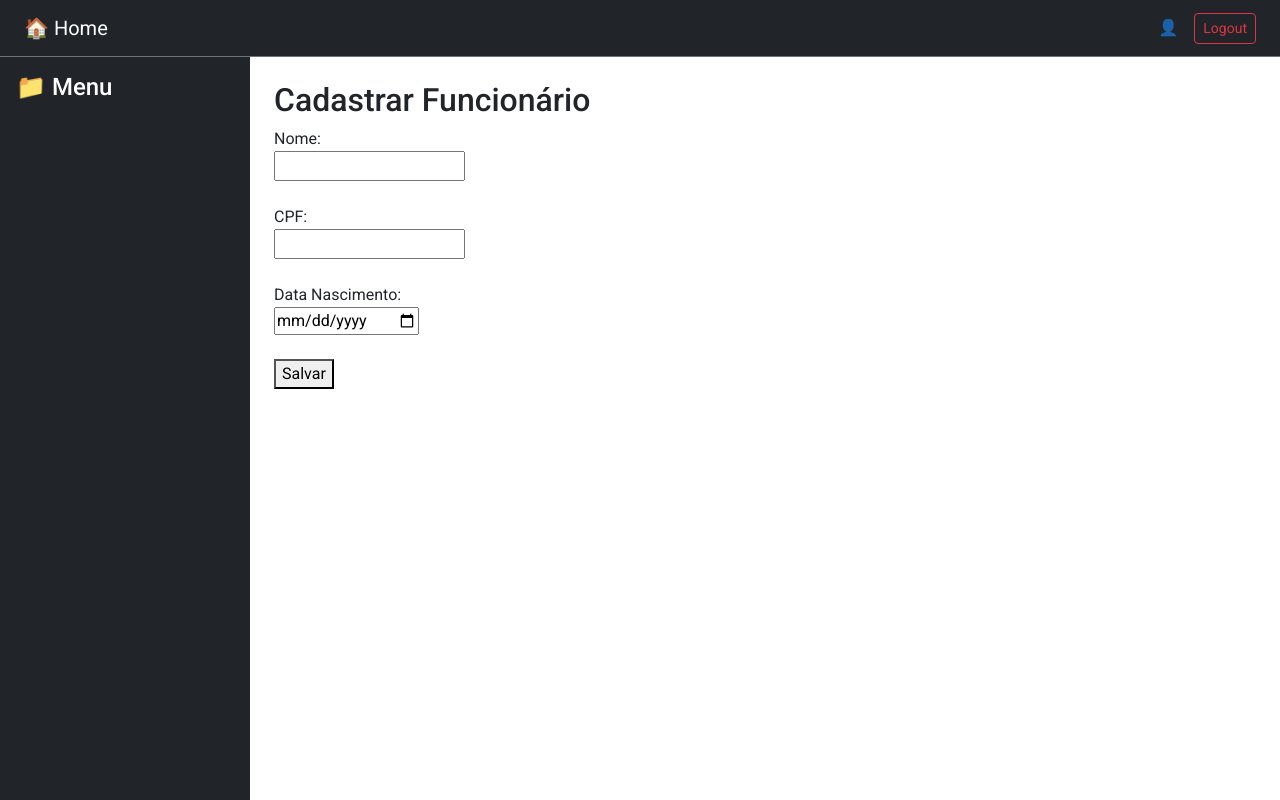
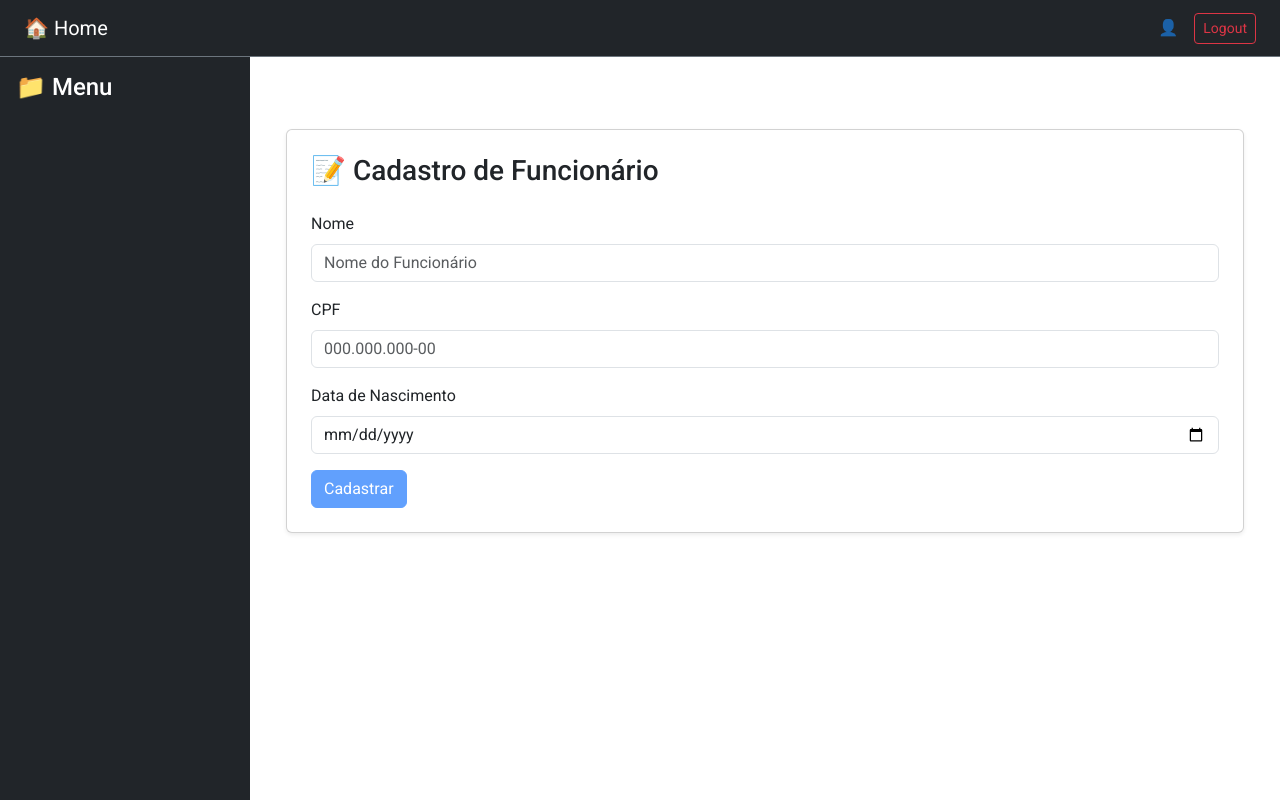
Before and after one commit to danielvieiralopes/holerite-app, an Angular app: page /funcionarios/cadastrar in a window 1280 px wide. Built offline with nearby package versions, Linux system fonts and the light colour scheme.

Commit message:
feat: implementar funcionalidades de cadastro, edição e exclusão de funcionários com feedback visual

```diff
--- a/src/app/core/services/funcionario.service.ts
+++ b/src/app/core/services/funcionario.service.ts
@@ -18,4 +18,12 @@ export class FuncionarioService {
   cadastrar(funcionario: Funcionario): Observable<Funcionario> {
     return this.http.post<Funcionario>(this.apiUrl, funcionario);
   }
+
+  atualizar(funcionario: Funcionario): Observable<Funcionario> {
+    return this.http.put<Funcionario>(`${this.apiUrl}/${funcionario.id}`, funcionario);
+  }
+
+  excluir(id: number): Observable<any> {
+    return this.http.delete(`${this.apiUrl}/${id}`);
+  }
 }
--- a/src/app/funcionarios/cadastro-funcionario/cadastro-funcionario.component.html
+++ b/src/app/funcionarios/cadastro-funcionario/cadastro-funcionario.component.html
@@ -1,16 +1,43 @@
-<h2>Cadastrar Funcionário</h2>
-<form [formGroup]="form" (ngSubmit)="onSubmit()">
-  <label>Nome:<br />
-    <input formControlName="nome" />
-  </label><br /><br />
+<div class="container mt-5">
+  <div class="card shadow-sm p-4">
+    <h3 class="mb-4">📝 Cadastro de Funcionário</h3>
 
-  <label>CPF:<br />
-    <input formControlName="cpf" />
-  </label><br /><br />
+    <form (ngSubmit)="cadastrarFuncionario(form)" #form="ngForm">
+      <div class="mb-3">
+        <label class="form-label">Nome</label>
+        <input
+          type="text"
+          class="form-control"
+          name="nome"
+          placeholder="Nome do Funcionário"
+          [(ngModel)]="funcionario.nome"
+          required
+        />
+      </div>
 
-  <label>Data Nascimento:<br />
-    <input type="date" formControlName="dataNascimento" />
-  </label><br /><br />
+      <div class="mb-3">
+        <label class="form-label">CPF</label>
+        <input class="form-control" type="text" [(ngModel)]="funcionario.cpf"
+                       (input)="formatCpf()"
+                       name="cpf" placeholder="000.000.000-00" required/>
+      </div>
+      <div class="mb-3">
+        <label class="form-label">Data de Nascimento</label>
+        <input
+          type="date"
+          class="form-control"
+          name="dataNascimento"
+          [(ngModel)]="funcionario.dataNascimento"
+          required
+        />
+      </div>
 
-  <button type="submit">Salvar</button>
-</form>
+      <button class="btn btn-primary" type="submit" [disabled]="form.invalid">Cadastrar</button>
+    </form>
+
+        <div *ngIf="showMessage" class="alert alert-success position-relative mt-3" style="padding-bottom: 4px;">
+          {{mensagem}}
+          <div class="progress-bar-fine" [style.width.%]="progress"></div>
+      </div>
+  </div>
+</div>
--- a/src/app/funcionarios/cadastro-funcionario/cadastro-funcionario.component.ts
+++ b/src/app/funcionarios/cadastro-funcionario/cadastro-funcionario.component.ts
@@ -1,16 +1,24 @@
+import { Funcionario } from './../../core/models/funcionario';
 import { Component } from '@angular/core';
-import { FormBuilder, Validators, ReactiveFormsModule } from '@angular/forms';
+import { FormBuilder, Validators, ReactiveFormsModule, FormsModule, NgForm } from '@angular/forms';
 import { FuncionarioService } from '../../core/services/funcionario.service';
 import { Router } from '@angular/router';
-import { Funcionario } from '../../core/models/funcionario';
+import { CommonModule } from '@angular/common';
+
 
 @Component({
   selector: 'app-cadastro-funcionario',
   templateUrl: './cadastro-funcionario.component.html',
-  imports: [ReactiveFormsModule]
+  imports: [FormsModule,CommonModule]
+
 })
 export class CadastroFuncionarioComponent {
   form;
+  funcionario: Funcionario = { nome: '', cpf: '', dataNascimento: '' };
+  mensagem = '';
+  showMessage = false;
+  progress = 100;
+  intervalId: any;
 
   constructor(
     private fb: FormBuilder,
@@ -22,14 +30,46 @@ export class CadastroFuncionarioComponent {
     dataNascimento: ['', Validators.required]
   })}
 
-  onSubmit() {
-    if (this.form.invalid) return;
-    this.funcionarioService.cadastrar(this.form.value as Funcionario).subscribe({
-      next: () => {
-        alert('Funcionário cadastrado com sucesso!');
-        this.router.navigate(['/funcionarios']);
-      },
-      error: () => alert('Erro ao cadastrar funcionário.')
-    });
+
+    formatCpf() {
+    this.funcionario.cpf = this.funcionario.cpf.replace(/\D/g, '')
+                .replace(/(\d{3})(\d)/, '$1.$2')
+                .replace(/(\d{3})(\d)/, '$1.$2')
+                .replace(/(\d{3})(\d{1,2})$/, '$1-$2');
   }
+
+cadastrarFuncionario(form: NgForm) {
+  this.funcionarioService.cadastrar(this.funcionario).subscribe({
+    next: () => {
+      this.mensagem = 'Funcionário cadastrado com sucesso!';
+      this.funcionario = { nome: '', cpf: '', dataNascimento: '' };
+    },
+    error: () => {
+      this.mensagem = 'Erro ao cadastrar funcionário.';
+    }
+  });
+
+    form.resetForm();
+
+     this.showMessage = true;
+    this.progress = 100;
+
+    // Anula qualquer timer anterior
+    if (this.intervalId) clearInterval(this.intervalId);
+
+    const totalDuration = 3000; // 3 segundos
+    const stepTime = 50;        // a cada 50ms atualiza barra
+    const stepCount = totalDuration / stepTime;
+    let currentStep = 0;
+
+    this.intervalId = setInterval(() => {
+      currentStep++;
+      this.progress = 100 - (currentStep / stepCount) * 100;
+
+      if (currentStep >= stepCount) {
+        clearInterval(this.intervalId);
+        this.showMessage = false;
+      }
+    }, stepTime);
 }
+}
--- a/src/app/funcionarios/lista-funcionarios/lista-funcionarios.component.html
+++ b/src/app/funcionarios/lista-funcionarios/lista-funcionarios.component.html
@@ -1,17 +1,60 @@
-<h2>Lista de Funcionários</h2>
-<table border="1" cellpadding="5">
-  <thead>
+<div class="container mt-5">
+  <div class="card shadow-sm p-4">
+    <h3 class="mb-4">📋 Lista de Funcionários</h3>
+
+    <div class="mb-3">
+      <input
+        type="text"
+        class="form-control"
+        placeholder="🔍 Pesquisar por nome"
+        [(ngModel)]="termoPesquisa"
+        (input)="filtrarFuncionarios()"
+      />
+    </div>
+
+    <table class="table table-bordered table-hover align-middle text-center">
+      <thead class="table-light">
         <tr>
           <th>Nome</th>
           <th>CPF</th>
-      <th>Data Nascimento</th>
+          <th>Data de Nascimento</th>
+          <th>Ações</th>
         </tr>
       </thead>
       <tbody>
-    <tr *ngFor="let f of funcionarios">
+          <tr *ngFor="let f of funcionariosFiltrados">
+            <ng-container *ngIf="funcionarioEditandoId === f.id; else visualizacao">
+              <td>
+                <input type="text" class="form-control" [(ngModel)]="funcionarioEditadoTemp.nome" />
+              </td>
+              <td>
+                <input type="text" class="form-control" [(ngModel)]="funcionarioEditadoTemp.cpf" />
+              </td>
+              <td>
+                <input type="date" class="form-control" [(ngModel)]="funcionarioEditadoTemp.dataNascimento" />
+              </td>
+              <td>
+                <button class="btn btn-sm btn-success me-2" (click)="salvarEdicao()">💾 Salvar</button>
+                <button class="btn btn-sm btn-secondary" (click)="cancelarEdicao()">❌ Cancelar</button>
+              </td>
+            </ng-container>
+
+            <ng-template #visualizacao>
               <td>{{ f.nome }}</td>
               <td>{{ f.cpf }}</td>
               <td>{{ f.dataNascimento | date: 'dd/MM/yyyy' }}</td>
+              <td>
+                <button class="btn btn-sm btn-warning me-2" (click)="editarFuncionario(f)">✏️ Editar</button>
+                <button class="btn btn-sm btn-danger" (click)="excluirFuncionario(f)">🗑️ Excluir</button>
+              </td>
+            </ng-template>
           </tr>
       </tbody>
+
     </table>
+
+    <div *ngIf="funcionariosFiltrados.length === 0" class="alert alert-warning mt-3">
+      Nenhum funcionário encontrado.
+    </div>
+  </div>
+</div>
--- a/src/app/funcionarios/lista-funcionarios/lista-funcionarios.component.ts
+++ b/src/app/funcionarios/lista-funcionarios/lista-funcionarios.component.ts
@@ -1,22 +1,79 @@
-import { Component, OnInit } from '@angular/core';
-import { FuncionarioService } from '../../core/services/funcionario.service';
-import { Funcionario } from '../../core/models/funcionario';
-import { CommonModule } from '@angular/common';
+import { Router } from "@angular/router";
+import { Funcionario } from "../../core/models/funcionario";
+import { FuncionarioService } from "../../core/services/funcionario.service";
+import { OnInit, Component } from "@angular/core";
+import { CommonModule } from "@angular/common";
+import { FormsModule } from "@angular/forms";
 
 @Component({
   selector: 'app-lista-funcionarios',
   templateUrl: './lista-funcionarios.component.html',
-  imports: [CommonModule]
+  styleUrls: ['./lista-funcionarios.component.scss'],
+  imports: [FormsModule,CommonModule]
 })
 export class ListaFuncionariosComponent implements OnInit {
   funcionarios: Funcionario[] = [];
+  funcionariosFiltrados: Funcionario[] = [];
+  termoPesquisa = '';
 
-  constructor(private funcionarioService: FuncionarioService) {}
+  funcionarioEditandoId: number | null = null;
+  funcionarioEditadoTemp: Funcionario = {} as Funcionario;
+
+  constructor(
+    private funcionarioService: FuncionarioService,
+    private router: Router
+  ) {}
 
   ngOnInit() {
+    this.carregarFuncionarios();
+  }
+
+  carregarFuncionarios() {
     this.funcionarioService.listar().subscribe({
-      next: data => this.funcionarios = data,
+      next: data => {
+        this.funcionarios = data;
+        this.filtrarFuncionarios();
+      },
       error: err => alert('Erro ao carregar funcionários')
     });
   }
+
+  filtrarFuncionarios() {
+    const termo = this.termoPesquisa.toLowerCase();
+    this.funcionariosFiltrados = this.funcionarios.filter(f =>
+      f.nome.toLowerCase().includes(termo)
+    );
+  }
+
+  editarFuncionario(funcionario: Funcionario) {
+    this.funcionarioEditandoId = funcionario.id!;
+    this.funcionarioEditadoTemp = { ...funcionario };
+  }
+
+  cancelarEdicao() {
+    this.funcionarioEditandoId = null;
+    this.funcionarioEditadoTemp = {} as Funcionario;
+  }
+
+  salvarEdicao() {
+    if (this.funcionarioEditadoTemp.id) {
+      this.funcionarioService.atualizar(this.funcionarioEditadoTemp).subscribe({
+        next: () => {
+          this.funcionarioEditandoId = null;
+          this.carregarFuncionarios();
+        },
+        error: () => alert('Erro ao atualizar funcionário.')
+      });
+    }
+  }
+
+  excluirFuncionario(funcionario: Funcionario) {
+    const confirmacao = confirm(`Deseja excluir o funcionário ${funcionario.nome}?`);
+    if (confirmacao && funcionario.id) {
+      this.funcionarioService.excluir(funcionario.id).subscribe({
+        next: () => this.carregarFuncionarios(),
+        error: () => alert('Erro ao excluir funcionário.')
+      });
+    }
+  }
 }
```
Lines whose indentation alone changed are shown as unchanged.
